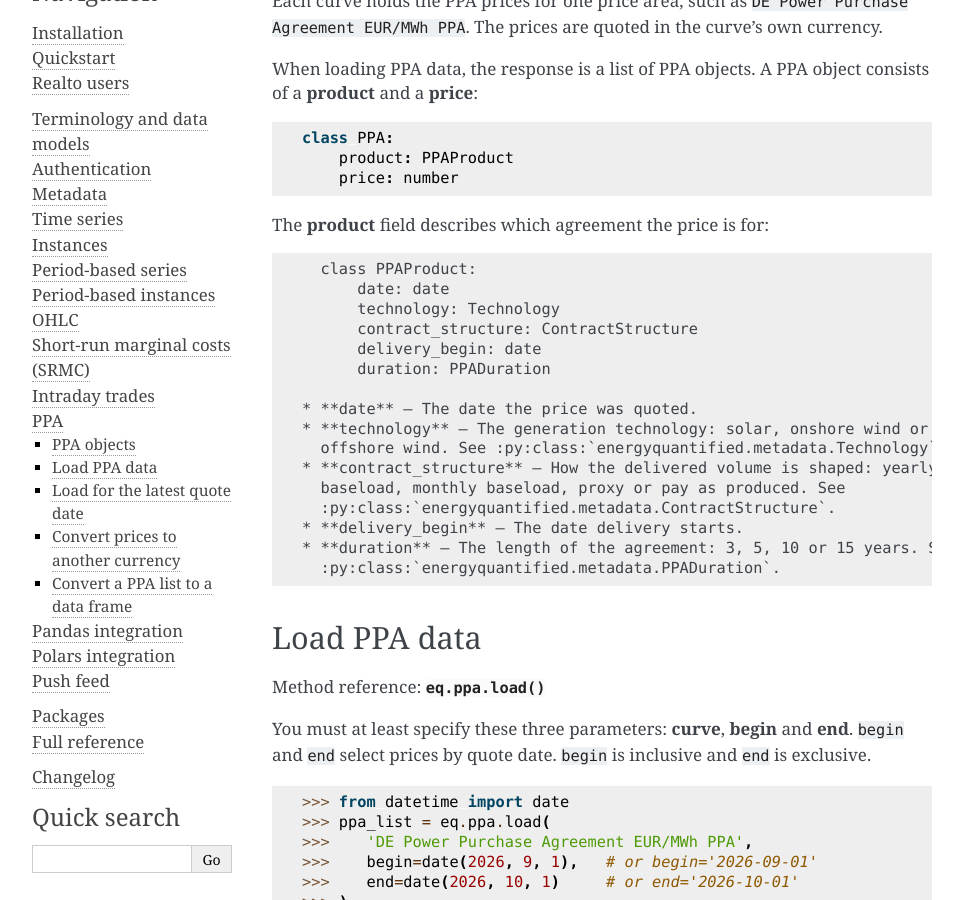
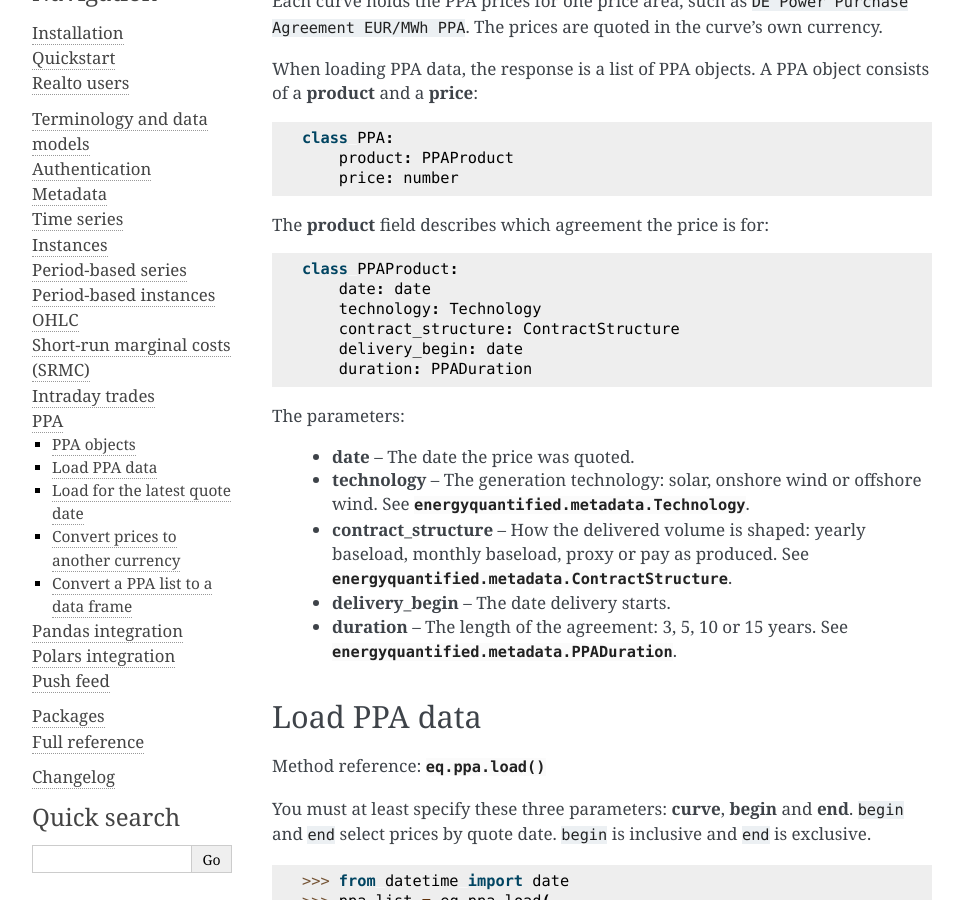
Before and after one commit to energyquantified/eq-python-client, a Sphinx documentation site: the page built from docs/userguide/ppa.rst, in a window 1280 px wide and 900 px high, scrolled down 405 px. Shown: the whole window, without its empty margins (148-1111 px from the left). Built offline with Sphinx 7.4.7, drawn with Linux system fonts in a browser that asks for light colours.

Commit message:
docs: fix format issue

```diff
--- a/docs/userguide/ppa.rst
+++ b/docs/userguide/ppa.rst
@@ -38,6 +38,8 @@ The **product** field describes which agreement the price is for:
        contract_structure: ContractStructure
        delivery_begin: date
        duration: PPADuration
+
+The parameters:
 
  * **date** – The date the price was quoted.
  * **technology** – The generation technology: solar, onshore wind or
--- a/docs/userguide/trades.rst
+++ b/docs/userguide/trades.rst
@@ -53,6 +53,8 @@ of trading time:
        vwap: number
        volume: number
        count: int
+
+The parameters:
 
  * **traded_at** – The beginning of the trading-time bucket. This is when
    the trades happened, not when the contract is delivered.
```
